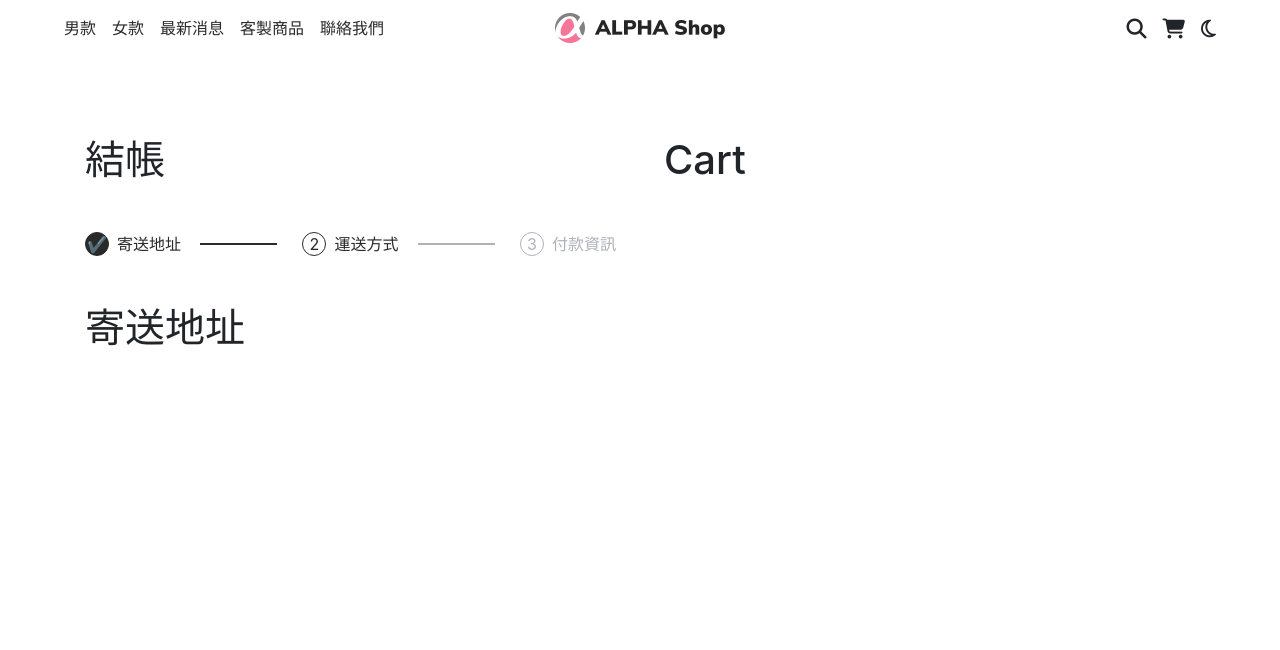
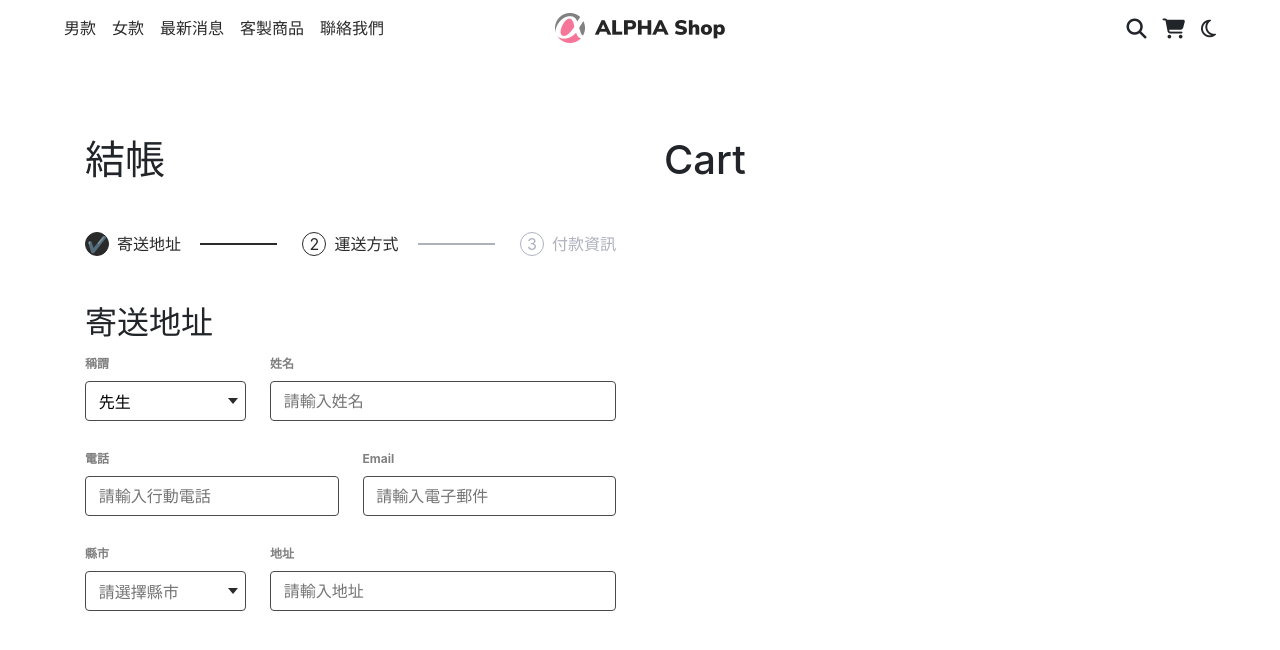
Before and after one commit to chacowang0125/alpha-shop-vue.js, a Vue app: page /#/checkout in a window 1280 px wide. Shown: the top 650 px of the page. Built offline with nearby package versions, Linux system fonts and the light colour scheme.

Commit message:
feat: form-address layout

```diff
--- a/src/components/FormStepOne.vue
+++ b/src/components/FormStepOne.vue
@@ -1,5 +1,138 @@
 <template>
-	<h1>
+<div class="form-address">
+	<h2>
 		寄送地址
-	</h1>
+	</h2>
+	<form action="submit">
+		<div class="form-content">
+      <div class="form-part title-form">
+        <label for="title" class="form-title">稱謂</label>
+        <div class="select-wrapper">
+          <select name="title" id="title" required>
+            <option value="mrs">先生</option>
+            <option value="ms">太太</option>
+            <option value="miss">小姐</option>
+          </select>
+				</div>
+      </div>
+      <div class="form-part name-form">
+        <label for="name" class="form-title">姓名</label>
+        <input type="text" id="name" placeholder="請輸入姓名">
+      </div>
+      <div class="form-part phone-form">
+        <label for="phone" class="form-title">電話</label>
+        <input type="tel" id="phone" placeholder="請輸入行動電話">
+      </div>
+      <div class="form-part email-form">
+        <label for="email" class="form-title">Email</label>
+        <input type="email" id="email" placeholder="請輸入電子郵件">
+      </div>
+      <div class="form-part region-form">
+        <label for="region" class="form-title">縣市</label>
+        <div class="select-wrapper">
+          <select name="region" id="region" required>
+            <option value="" disabled selected>請選擇縣市</option>
+            <option value="taipei-city">台北市</option>
+            <option value="new-taipei-city">新北市</option>
+            <option value="taoyuan-city">桃園市</option>
+            <option value="taichung-city">台中市</option>
+            <option value="tainan-city">台南市</option>
+            <option value="kaohsiung-city">高雄市</option>
+            <option value="hsinchu-county">新竹縣</option>
+            <option value="miaoli-county">苗栗縣</option>
+            <option value="changhua-county">彰化縣</option>
+            <option value="nantou-county">南投縣</option>
+            <option value="yunlin-county">雲林縣</option>
+            <option value="chiayi-county">嘉義縣</option>
+            <option value="pingtung-county">屏東縣</option>
+            <option value="yilan-county">宜蘭縣</option>
+            <option value="hualien-county">花蓮縣</option>
+            <option value="taitung-county">台東縣</option>
+            <option value="penghu-county">澎湖縣</option>
+            <option value="kinmen-county">金門縣</option>
+            <option value="lienchiang-county">連江縣</option>
+            <option value="keelung-city">基隆市</option>
+            <option value="hsinchu-city">新竹市</option>
+            <option value="chiayi-city">嘉義市</option>
+          </select>
+        </div>
+      </div>
+      <div class="form-part address-form">
+        <label for="address" class="form-title">地址</label>
+        <input type="text" placeholder="請輸入地址">
+      </div>
+    </div>
+	</form>
+</div>
 </template>
+
+<style scoped>
+	select {
+		-webkit-appearance: none;
+		cursor: pointer;
+		background-color: transparent;
+	}
+	select:invalid {
+		color: #747474;
+	}
+
+	input,select {
+		width: 100%;
+		height: 40px;
+		padding: 0.5rem 0.8rem;
+		border: 1px solid #4a4a4a;
+		border-radius: 4px;
+		font-weight: 400;
+	}
+
+	.form-title {
+		font-size: 12px;
+		font-weight: 700;
+		color: #808080;
+	}
+
+	.select-wrapper {
+		position: relative;
+		z-index: 0;
+	}
+
+	.select-wrapper::after {
+		content: "";
+		border-style: solid;
+		border-width: 6px 5px 0 5px;
+		border-color: #2a2a2a transparent transparent transparent;
+		position: absolute;
+		top: 50%;
+		right: 8px;
+		transform: translateY(-50%);
+		z-index: -1;
+	}
+	.form-content{
+		display: grid;
+		grid-template-columns: repeat(6, 1fr);
+		grid-template-rows: repeat(3, 1fr);
+		grid-gap: 1.5rem;
+		grid-template-areas:
+			"title title name name name name"
+			"phone phone phone email email email"
+			"region region address address address address"
+	}
+	.title-form{
+    grid-area: title;
+  }
+  .name-form{
+    grid-area: name;
+  }
+  .phone-form{
+    grid-area: phone;
+  }
+  .email-form{
+    grid-area: email;
+  }
+  .region-form{
+    grid-area: region;
+  }
+  .address-form{
+    grid-area: address;
+  }
+</style>
```
